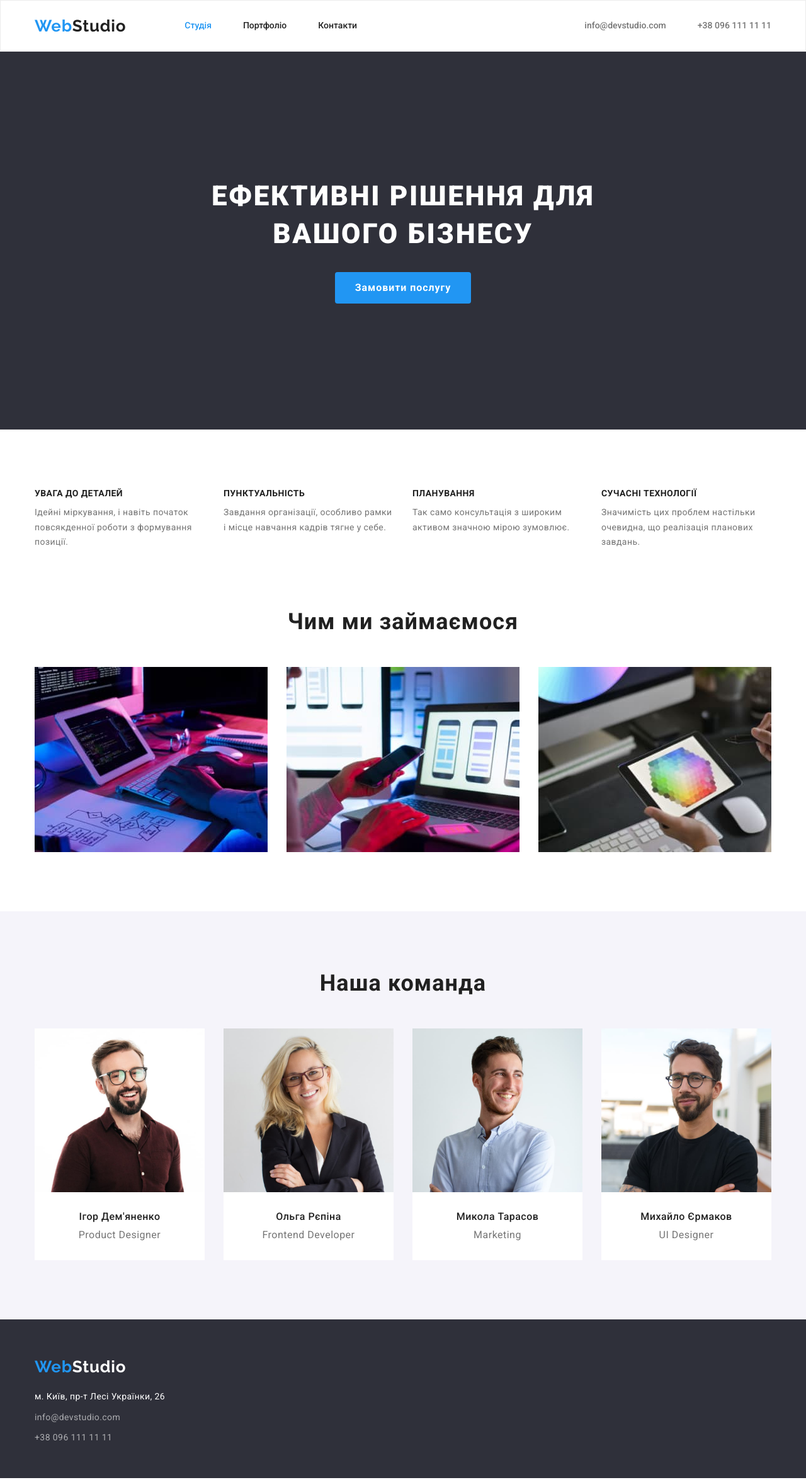
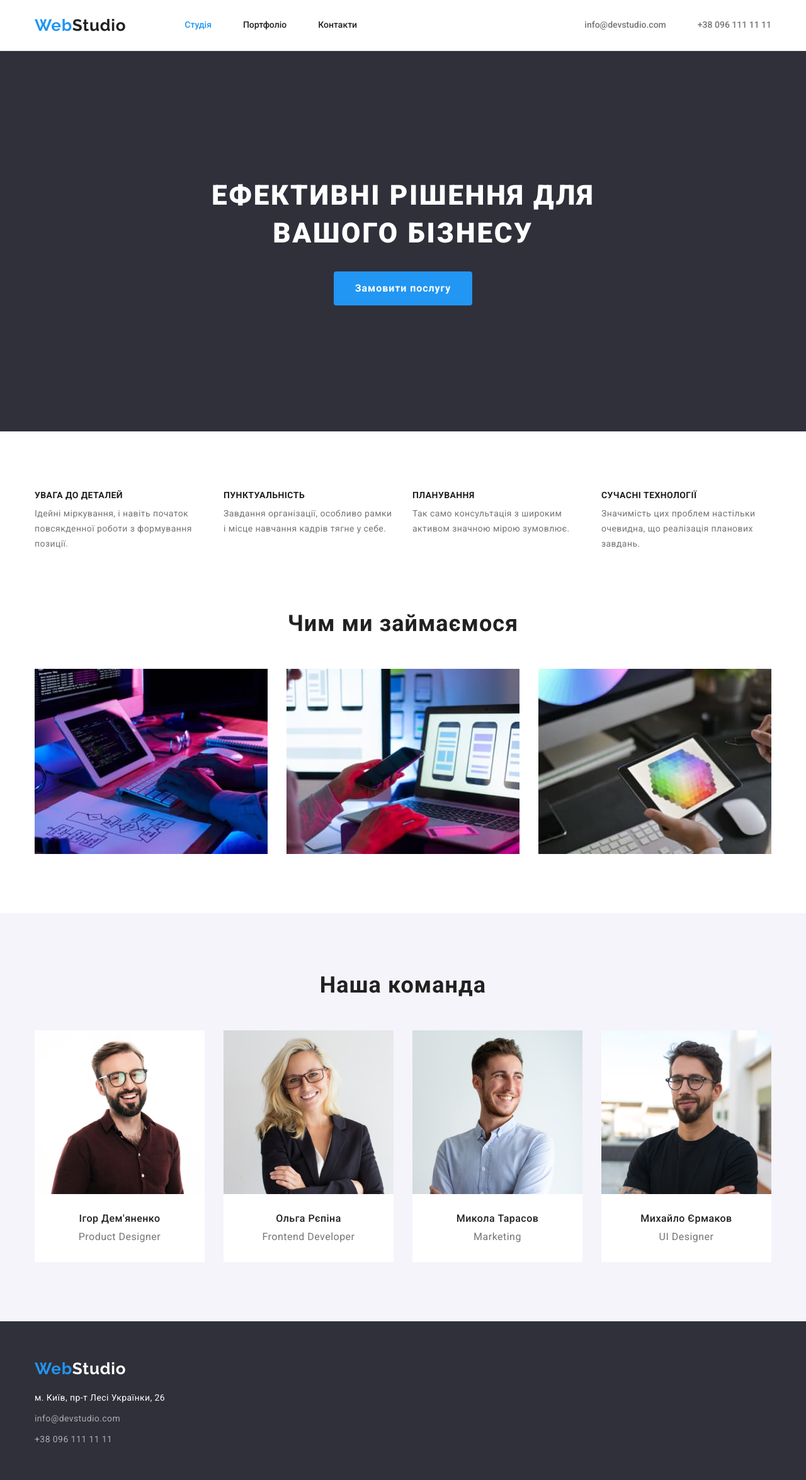
Before and after one commit to VictorPodhaniuk/goit-markup-hw-03, a plain HTML site: page index.html in a window 1280 px wide. Shown: the whole page at 63% size. Drawn offline with nearby package versions, Linux system fonts and the light colour scheme.

Commit message:
correct mistakes

```diff
--- a/css/styles.css
+++ b/css/styles.css
@@ -72,7 +72,7 @@ ol {
 
 /*------------HEADER------------*/
 .header {
-  border: 1px solid var(--border-header-color);
+  border-bottom: 1px solid var(--border-header-color);
 }
 
 .nav-list .nav-link.current {
@@ -177,6 +177,10 @@ ol {
   color: var(--blue-color);
 }
 
+.footer-address {
+  margin-top: 20px;
+}
+
 .address-name:hover,
 .address-name:focus {
   color: var(--blue-color);
@@ -189,10 +193,6 @@ ol {
   line-height: 1.71;
   letter-spacing: 0.03em;
   color: var(--white-color);
-}
-
-.footer-list {
-  margin-top: 20px;
 }
 
 .footer-item + .footer-item {
@@ -224,7 +224,7 @@ ol {
   background-color: var(--secondary-background-color);
   padding-top: 200px;
   padding-bottom: 200px;
-  justify-content: center;
+  text-align: center;
 }
 
 .hero-title {
@@ -251,14 +251,7 @@ ol {
 }
 
 .hero-btn {
-  display: flex;
-  align-items: center;
-  justify-content: center;
-  margin-right: auto;
-  margin-left: auto;
-
-  height: 50px;
-  width: 216px;
+padding: 10px 32px;
 
   border-radius: 4px;
   border-color: transparent;
@@ -412,7 +405,7 @@ ol {
   justify-content: center;
   margin-right: auto;
   margin-left: auto;
-  margin-bottom: 34px;
+  margin-bottom: 50px;
 
   list-style-type: none;
 }
@@ -461,8 +454,6 @@ ol {
 
   margin-left: var(--card-set-gap);
   margin-top: var(--card-set-gap);
-
-  border: 1px solid var(--border-carts-color);
 }
 
 .link-projects {
@@ -471,6 +462,9 @@ ol {
 
 .cart-content {
   padding: 20px 24px;
+  border-left: 1px solid var(--border-carts-color);
+  border-right: 1px solid var(--border-carts-color);
+  border-bottom: 1px solid var(--border-carts-color);
 }
 
 .subtitle-projects {
```
